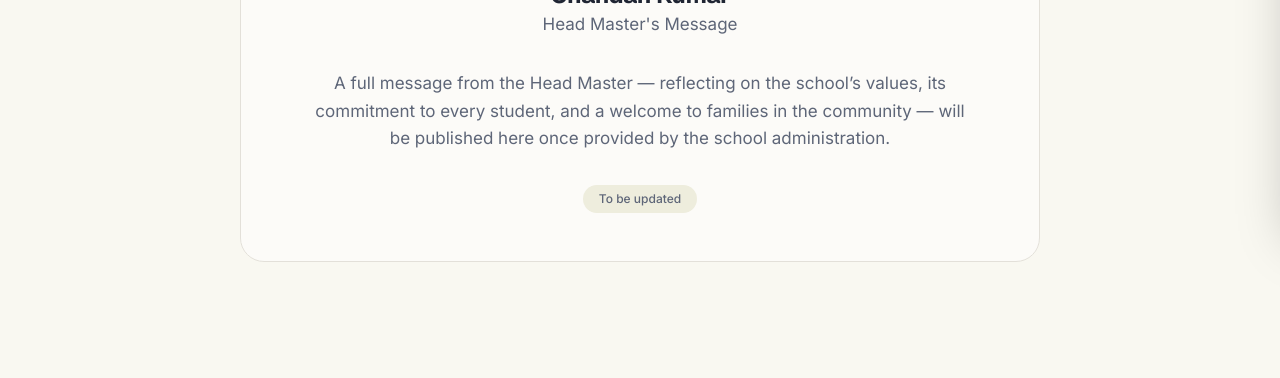
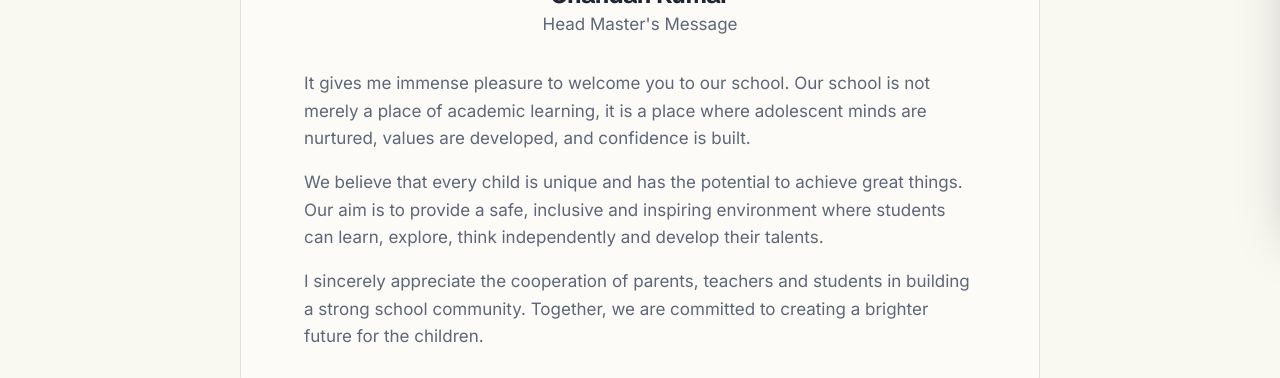
Before and after one commit to ImMortaL0P/Adla-Website, a React (Vite) app in the folder umv-adala/: page /about/headMaster in a window 1280 px wide. Shown: the part 574-952 px from the top of the page. Built offline with nearby package versions, Linux system fonts and the light colour scheme; no server answers; a web font is replaced by a local one.

Commit message:
feat: add real Principal's Statement from client data

```diff
--- a/umv-adala/src/components/home/HeadMasterMessage.tsx
+++ b/umv-adala/src/components/home/HeadMasterMessage.tsx
@@ -30,8 +30,8 @@ export function HeadMasterMessage() {
             <Quote size={28} className="text-[hsl(var(--primary-strong))]/40" aria-hidden="true" />
             <p className="font-display text-xl italic leading-relaxed text-[hsl(var(--foreground))] sm:text-2xl">
               {lang === 'en'
-                ? '“Every child who walks through our gates deserves care, encouragement, and the chance to learn well. This message will be updated by our Head Master soon.”'
-                : '"हमारे द्वार से आने वाला प्रत्येक बच्चा देखभाल, प्रोत्साहन एवं अच्छी शिक्षा पाने का हकदार है। यह संदेश शीघ्र ही हमारे प्रधानाध्यापक द्वारा अद्यतन किया जाएगा।"'}
+                ? '“It gives me immense pleasure to welcome you to our school. Our school is not merely a place of academic learning, it is a place where adolescent minds are nurtured, values are developed, and confidence is built.”'
+                : '“आप सभी का हमारे विद्यालय में स्वागत करते हुए मुझे अत्यंत हर्ष हो रहा है। हमारा विद्यालय केवल शैक्षणिक ज्ञान का केंद्र नहीं है, बल्कि यह एक ऐसा स्थान है जहाँ किशोर मन को पोषित किया जाता है, मूल्यों का विकास किया जाता है, और आत्मविश्वास का निर्माण होता है।”'}
             </p>
             <div>
               <p className="font-semibold text-[hsl(var(--foreground))]">{pick(school.headMaster, 'name', lang)}</p>
--- a/umv-adala/src/pages/AboutHeadMaster.tsx
+++ b/umv-adala/src/pages/AboutHeadMaster.tsx
@@ -35,14 +35,33 @@ export default function AboutHeadMaster() {
               </h2>
               <p className="text-[hsl(var(--muted-foreground))]">{t('common.nav.headMaster')}</p>
             </div>
-            <p className="max-w-2xl leading-relaxed text-[hsl(var(--muted-foreground))]">
-              {lang === 'en'
-                ? 'A full message from the Head Master — reflecting on the school’s values, its commitment to every student, and a welcome to families in the community — will be published here once provided by the school administration.'
-                : 'प्रधानाध्यापक का पूरा संदेश — विद्यालय के मूल्यों, प्रत्येक विद्यार्थी के प्रति प्रतिबद्धता एवं समुदाय के परिवारों का स्वागत करते हुए — विद्यालय प्रशासन द्वारा उपलब्ध कराए जाने पर यहाँ प्रकाशित किया जाएगा।'}
-            </p>
-            <span className="rounded-full bg-[hsl(var(--muted))] px-4 py-1.5 text-xs font-medium text-[hsl(var(--muted-foreground))]">
-              {t('common.placeholder')}
-            </span>
+            <div className="max-w-2xl space-y-4 text-left leading-relaxed text-[hsl(var(--muted-foreground))]">
+              {lang === 'en' ? (
+                <>
+                  <p>
+                    It gives me immense pleasure to welcome you to our school. Our school is not merely a place of academic learning, it is a place where adolescent minds are nurtured, values are developed, and confidence is built.
+                  </p>
+                  <p>
+                    We believe that every child is unique and has the potential to achieve great things. Our aim is to provide a safe, inclusive and inspiring environment where students can learn, explore, think independently and develop their talents.
+                  </p>
+                  <p>
+                    I sincerely appreciate the cooperation of parents, teachers and students in building a strong school community. Together, we are committed to creating a brighter future for the children.
+                  </p>
+                </>
+              ) : (
+                <>
+                  <p>
+                    आप सभी का हमारे विद्यालय में स्वागत करते हुए मुझे अत्यंत हर्ष हो रहा है। हमारा विद्यालय केवल शैक्षणिक ज्ञान का केंद्र नहीं है, बल्कि यह एक ऐसा स्थान है जहाँ किशोर मन को पोषित किया जाता है, मूल्यों का विकास किया जाता है, और आत्मविश्वास का निर्माण होता है।
+                  </p>
+                  <p>
+                    हमारा विश्वास है कि प्रत्येक बच्चा अद्वितीय है और उसमें महान उपलब्धियां हासिल करने की क्षमता है। हमारा उद्देश्य एक सुरक्षित, समावेशी और प्रेरणादायक वातावरण प्रदान करना है जहाँ छात्र स्वतंत्र रूप से सीख सकें, अन्वेषण कर सकें, विचार कर सकें और अपनी प्रतिभा का विकास कर सकें।
+                  </p>
+                  <p>
+                    एक सशक्त विद्यालय समुदाय के निर्माण में अभिभावकों, शिक्षकों और छात्रों के सहयोग की मैं हृदय से सराहना करता हूँ। हम सब मिलकर बच्चों के लिए एक उज्ज्वल भविष्य बनाने के लिए प्रतिबद्ध हैं।
+                  </p>
+                </>
+              )}
+            </div>
           </div>
         </Reveal>
       </div>
```
